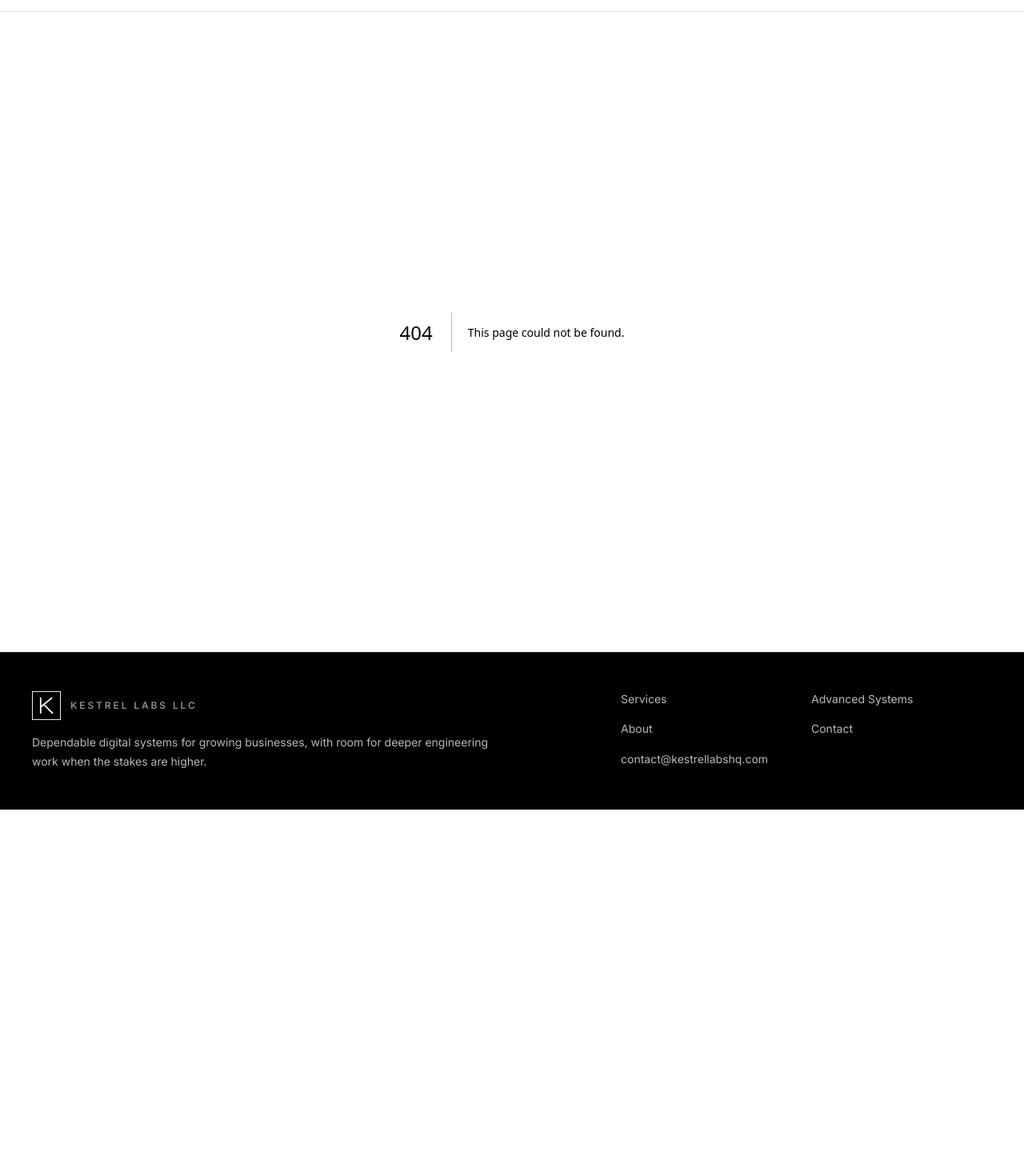
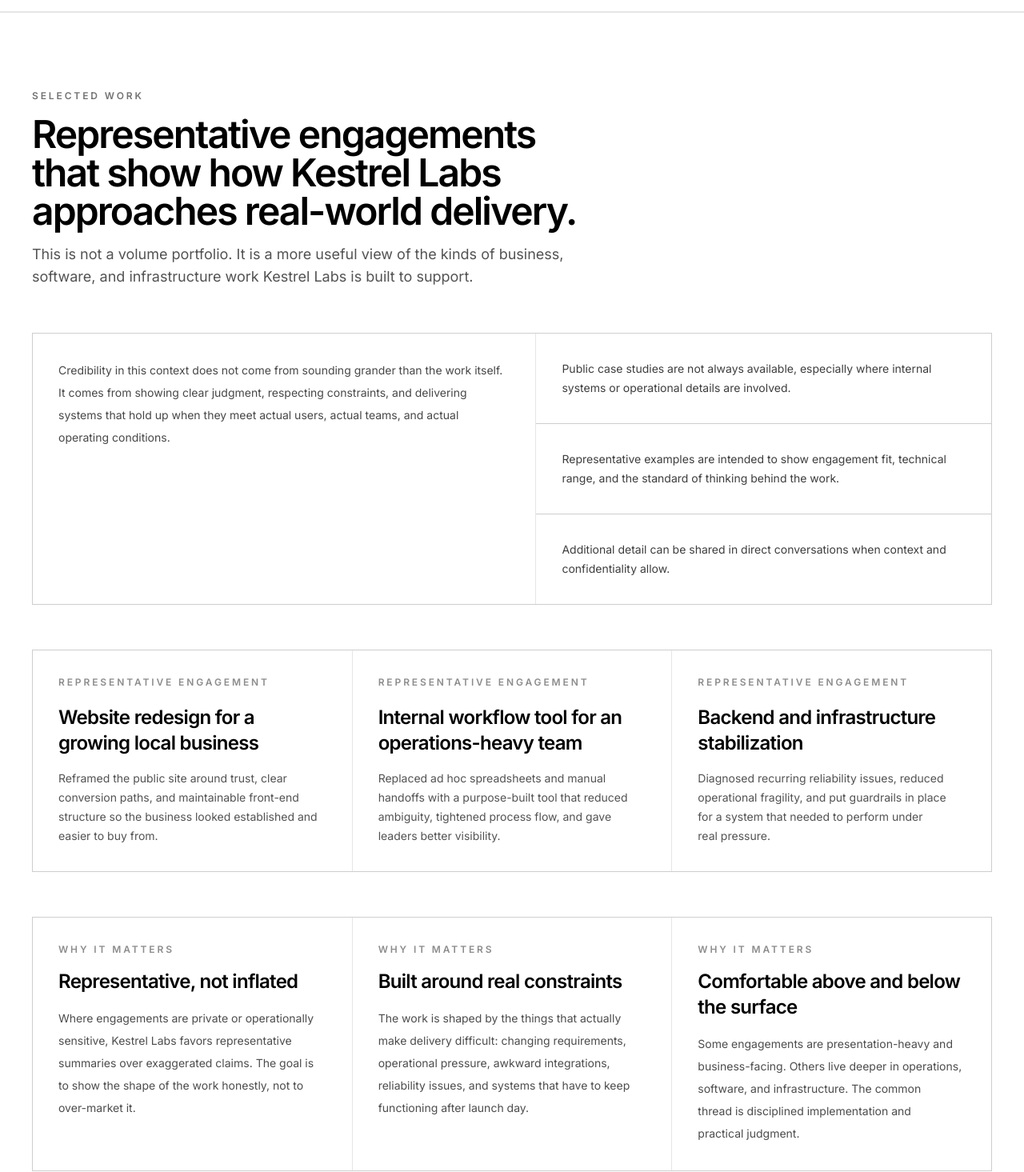
Before and after one commit to KestrelLabsHQ/Landing-Website, a Next.js app: page /selected-work in a window 1280 px wide. Before the commit this address had no page. Shown: the part 54-1519 px from the top of the page at 80% size. Before the commit the page ends 1066 px from the top, so only its background shows below. Built offline with nearby package versions, Linux system fonts and the light colour scheme.

Commit message:
Add selected work page and simplify nav

```diff
--- /dev/null
+++ b/app/selected-work/page.tsx
@@ -0,0 +1,70 @@
+import type { Metadata } from "next";
+import { SectionShell } from "@/components/section-shell";
+import { RepresentativeWork } from "@/components/representative-work";
+
+export const metadata: Metadata = {
+  title: "Selected Work",
+};
+
+const credibilitySignals = [
+  {
+    title: "Representative, not inflated",
+    text: "Where engagements are private or operationally sensitive, Kestrel Labs favors representative summaries over exaggerated claims. The goal is to show the shape of the work honestly, not to over-market it.",
+  },
+  {
+    title: "Built around real constraints",
+    text: "The work is shaped by the things that actually make delivery difficult: changing requirements, operational pressure, awkward integrations, reliability issues, and systems that have to keep functioning after launch day.",
+  },
+  {
+    title: "Comfortable above and below the surface",
+    text: "Some engagements are presentation-heavy and business-facing. Others live deeper in operations, software, and infrastructure. The common thread is disciplined implementation and practical judgment.",
+  },
+];
+
+const engagementNotes = [
+  "Public case studies are not always available, especially where internal systems or operational details are involved.",
+  "Representative examples are intended to show engagement fit, technical range, and the standard of thinking behind the work.",
+  "Additional detail can be shared in direct conversations when context and confidentiality allow.",
+];
+
+export default function SelectedWorkPage() {
+  return (
+    <SectionShell
+      eyebrow="Selected Work"
+      title="Representative engagements that show how Kestrel Labs approaches real-world delivery."
+      description="This is not a volume portfolio. It is a more useful view of the kinds of business, software, and infrastructure work Kestrel Labs is built to support."
+      className="min-h-[calc(100svh-8rem)]"
+    >
+      <div className="grid gap-px border border-black/10 bg-black/10 lg:grid-cols-[1.05fr_0.95fr]">
+        <article className="bg-white p-5 sm:p-6 md:p-8">
+          <p className="text-sm leading-7 text-black/72">
+            Credibility in this context does not come from sounding grander than the work itself. It comes from showing clear judgment, respecting constraints, and delivering systems that hold up when they meet actual users, actual teams, and actual operating conditions.
+          </p>
+        </article>
+        <div className="grid gap-px bg-black/10">
+          {engagementNotes.map((note) => (
+            <div key={note} className="bg-white p-5 text-sm leading-6 text-black/76 sm:p-6 md:p-8">
+              {note}
+            </div>
+          ))}
+        </div>
+      </div>
+
+      <div className="mt-10 md:mt-14">
+        <RepresentativeWork />
+      </div>
+
+      <div className="mt-10 grid gap-px border border-black/10 bg-black/10 lg:grid-cols-3 md:mt-14">
+        {credibilitySignals.map((item) => (
+          <article key={item.title} className="bg-white p-5 sm:p-6 md:p-8">
+            <p className="text-[11px] font-semibold uppercase tracking-[0.22em] text-black/45 sm:text-xs sm:tracking-[0.24em]">
+              Why it matters
+            </p>
+            <h2 className="mt-4 text-xl font-semibold tracking-[-0.03em] sm:text-2xl">{item.title}</h2>
+            <p className="mt-4 text-sm leading-7 text-black/70">{item.text}</p>
+          </article>
+        ))}
+      </div>
+    </SectionShell>
+  );
+}
--- a/content/navigation.ts
+++ b/content/navigation.ts
@@ -1,6 +1,6 @@
 export const navigation = [
   { label: "Services", href: "/services" },
+  { label: "Selected Work", href: "/selected-work" },
   { label: "Advanced Systems", href: "/advanced-systems" },
   { label: "About", href: "/about" },
-  { label: "Contact", href: "/contact" },
 ];
```
